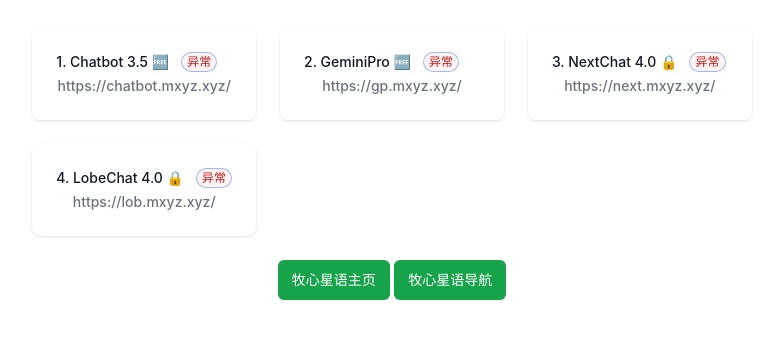
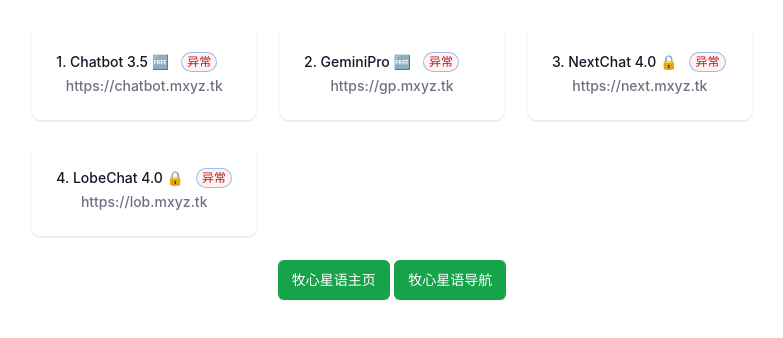
Before and after one commit to muxinxy/website-lines-delay-detection, a plain HTML site: page chat/index.html in a window 1280 px wide. Shown: the part 272-610 px from the top of the page, without its empty margins (248-1031 px from the left). Drawn offline with Linux system fonts and the light colour scheme; no server answers.

Commit message:
Fix domain errors

```diff
--- a/chat/index.html
+++ b/chat/index.html
@@ -22,10 +22,10 @@
     </div>
     <script>
     var sites = [
-        { name: 'Chatbot 3.5 🆓', url: 'https://chatbot.mxyz.xyz/' },
-        { name: 'GeminiPro 🆓', url: 'https://gp.mxyz.xyz/' },
-        { name: 'NextChat 4.0 🔒', url: 'https://next.mxyz.xyz/' },
-        { name: 'LobeChat 4.0 🔒', url: 'https://lob.mxyz.xyz/' },
+        { name: 'Chatbot 3.5 🆓', url: 'https://chatbot.mxyz.tk' },
+        { name: 'GeminiPro 🆓', url: 'https://gp.mxyz.tk' },
+        { name: 'NextChat 4.0 🔒', url: 'https://next.mxyz.tk' },
+        { name: 'LobeChat 4.0 🔒', url: 'https://lob.mxyz.tk' },
         // 添加更多的线路
     ];
 
```
